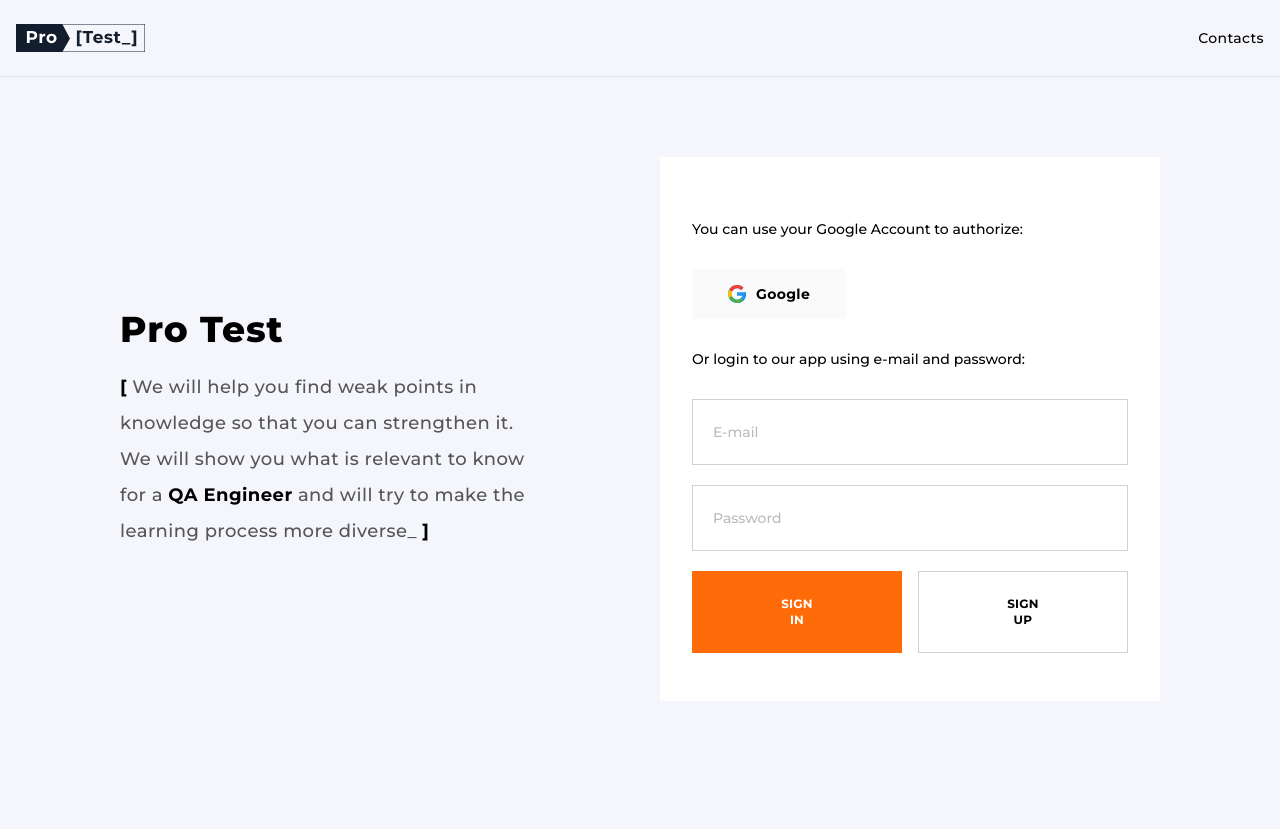
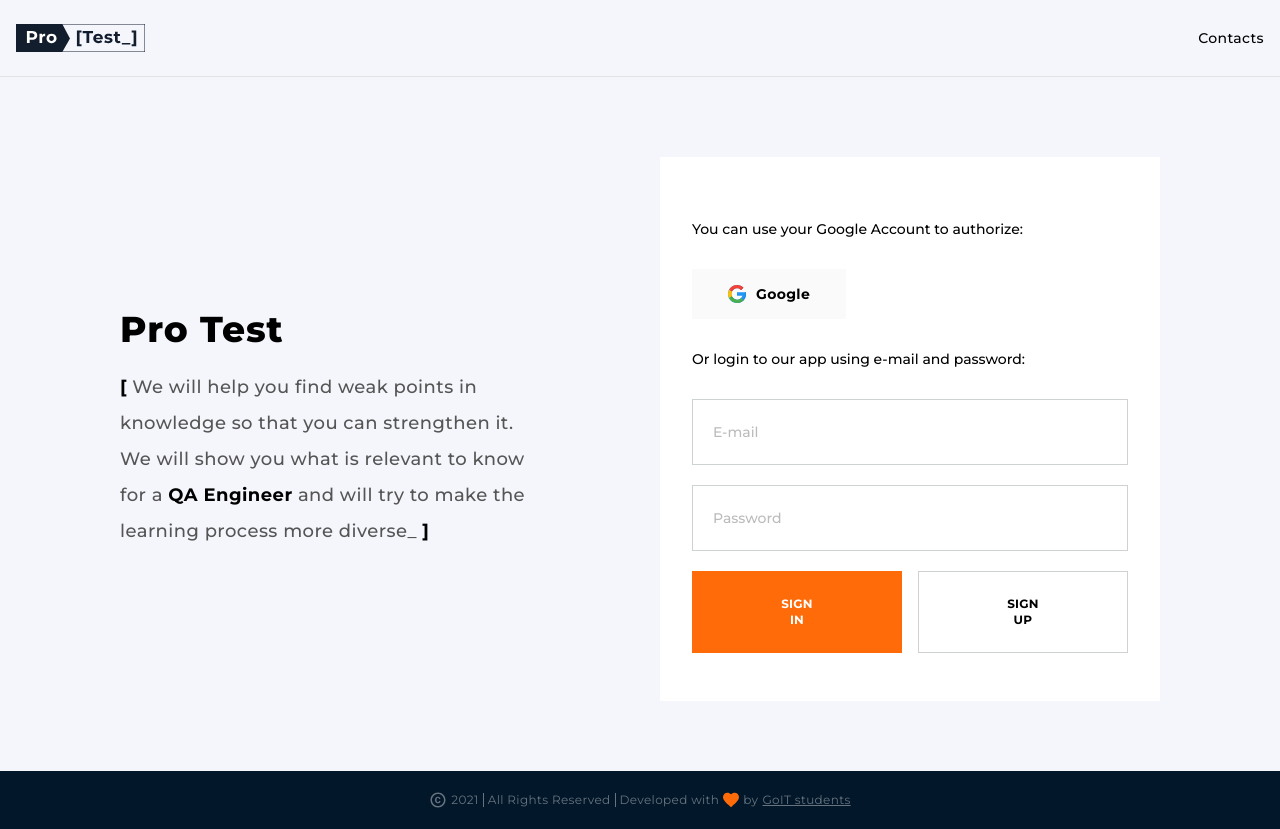
Before and after one commit to yurii2007/api-qa-testing, a Next.js app in the folder frontend/: page /auth/login in a window 1280 px wide. Before the commit the page ends 800 px from the top, so only its background shows below. Built offline with nearby package versions, Linux system fonts and the light colour scheme.

Commit message:
added footer

```diff
--- /dev/null
+++ b/frontend/app/components/footer.tsx
@@ -0,0 +1,19 @@
+import Image from "next/image";
+import copyRight from "@/public/svg/copyright.svg";
+import heart from "@/public/svg/orange_heart.svg";
+
+const Footer = () => {
+  return (
+    <footer className="relative bottom-0 bg-bg-footer w-full py-[0.625rem] px-5 md:py-5">
+      <p className="flex flex-wrap text-[0.625rem] leading-3 tracking-[0.03em] text-left items-center justify-center text-font-footer gap-1 md:text-xs">
+        <Image src={copyRight} alt="copyright icon image" className="w-[18px] h-[18px]" />
+        2021 <span className="footer__span"></span> All Rights Reserved
+        <span className="footer__span"></span> Developed with
+        <Image src={heart} alt="orange heart emoji" className="w-[16px] h-[16px]" />
+        by <a href="#" className="underline">GoIT students</a>
+      </p>
+    </footer>
+  );
+};
+
+export default Footer;
--- a/frontend/app/globals.css
+++ b/frontend/app/globals.css
@@ -13,4 +13,7 @@
     @apply pt-[3.75rem] pb-10 flex flex-col justify-center items-center gap-7 text-2xl font-extrabold leading-7 tracking-wide
     text-center text-white;
   }
+  .footer__span {
+    @apply block w-[1px] bg-font-footer h-[14px]
+  }
 }
--- a/frontend/app/layout.tsx
+++ b/frontend/app/layout.tsx
@@ -2,6 +2,7 @@ import type { Metadata } from "next";
 import "./globals.css";
 import montserrat from "./fonts";
 import ReduxProvider from "@/redux/provider";
+import Footer from "./components/footer";
 
 export const metadata: Metadata = {
   title: "Create Next App",
@@ -13,6 +14,7 @@ export default function RootLayout({ children }: { children: React.ReactNode })
     <html lang="en">
       <body className={`${montserrat.className} subpixel-antialiased bg-bg-primary`}>
         <ReduxProvider>{children}</ReduxProvider>
+        <Footer />
       </body>
     </html>
   );
--- a/frontend/tailwind.config.ts
+++ b/frontend/tailwind.config.ts
@@ -19,6 +19,8 @@ const config: Config = {
         "btn-secondary": "#00122F",
         "main-shadow": "0px 4px 15px 0px #02172A1A",
         "btn-shadow": "0px 2px 2px 0px #0000001A",
+        "bg-footer": "#02172A",
+        "font-footer": "#FFFFFF66",
       },
     },
   },
```
Also changed, not shown: frontend/public/svg/copyright.svg (added), frontend/public/svg/orange_heart.svg (added).
